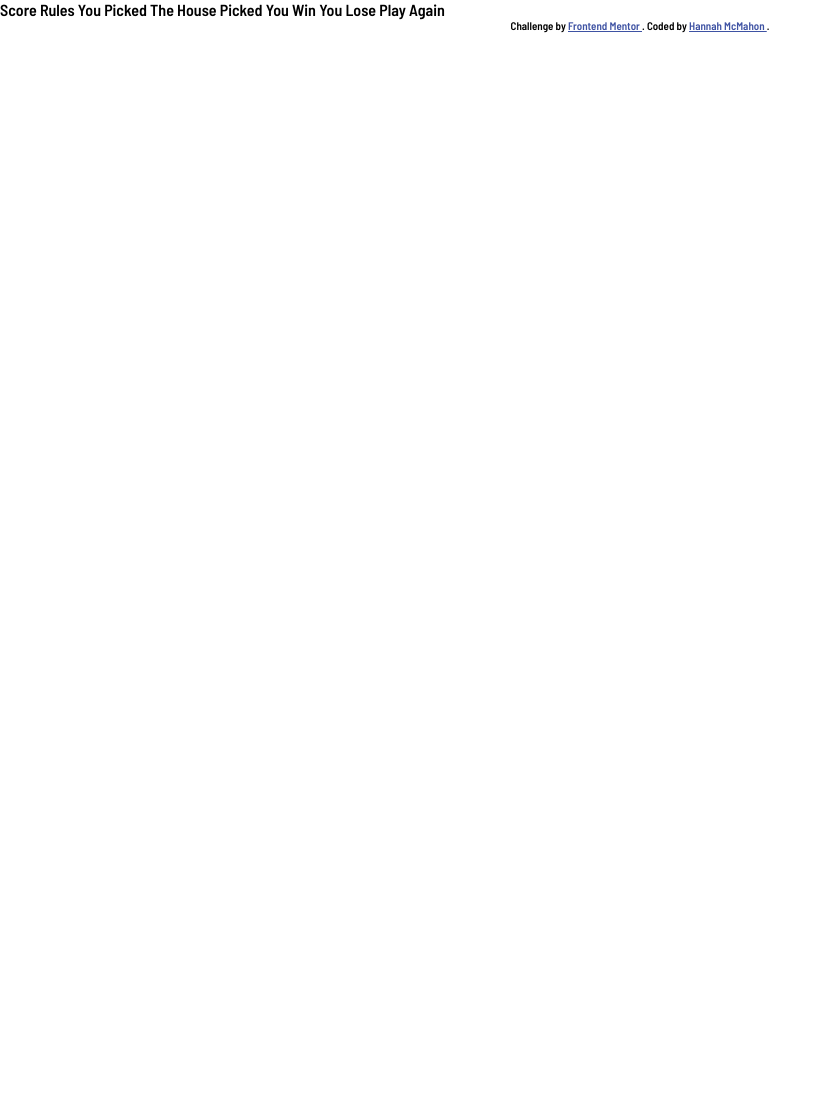
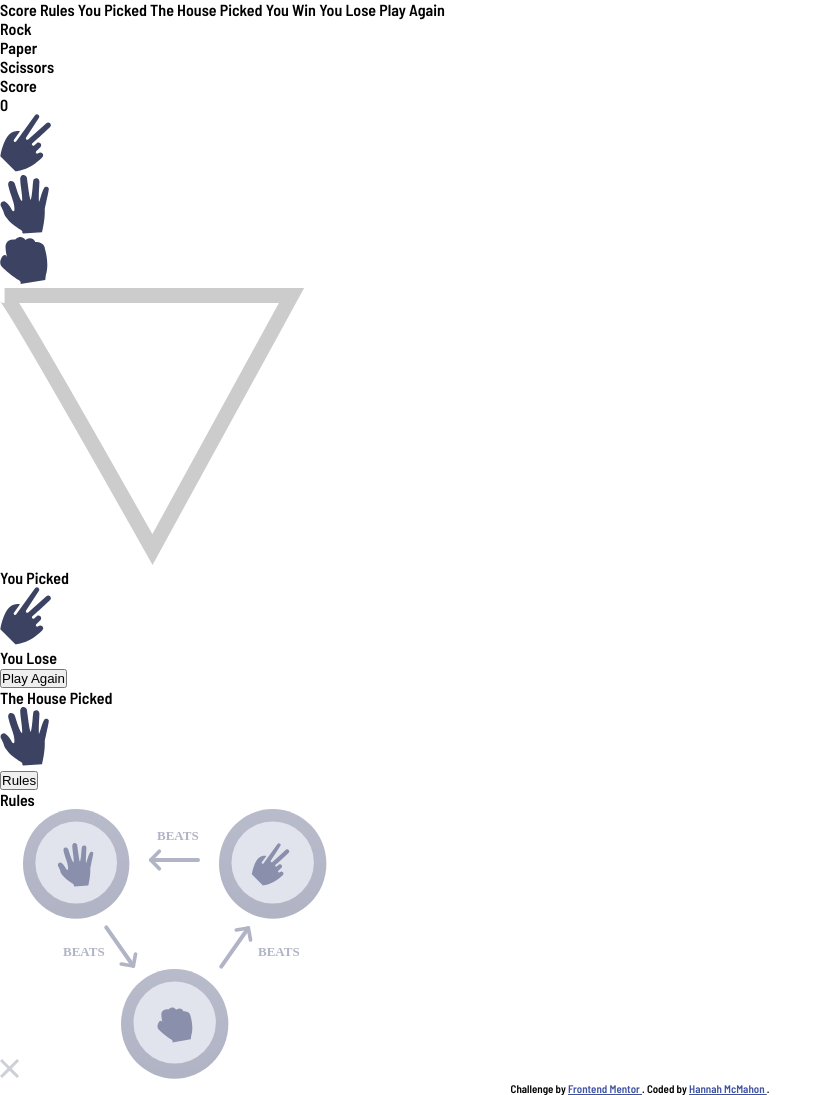
Before and after one commit to hannah-saurusrex/rock-paper-scissors, a website: page app/index.html in a window 1280 px wide. Shown: the whole page, without its empty margins (0-832 px from the left). Before the commit the page ends 800 px from the top, so only its background shows below. Drawn offline with Linux system fonts and the light colour scheme.

Commit message:
added initial build out of html, and some generic body styles

```diff
--- a/app/assets/styles/base/_global.css
+++ b/app/assets/styles/base/_global.css
@@ -1,8 +1,9 @@
+* {
+	margin: 0;
+	padding: 0;
+	box-sizing: border-box;
+}
+
 body {
-	margin: 0 auto;
 	font-family: "Barlow Semi Condensed", sans-serif;
 }
-
-.wrapper {
-	background: radial-gradient(#1f3756, #141539);
-}
--- /dev/null
+++ b/app/assets/styles/modules/_scoreboard.css
@@ -0,0 +1,3 @@
+.scoreboard {
+	width: 50%;
+}
--- a/app/assets/styles/styles.css
+++ b/app/assets/styles/styles.css
@@ -1,2 +1,4 @@
 @import "./base/_global.css";
 @import "./modules/_footer.css";
+@import "./modules/_container.css";
+@import "./modules/_scoreboard.css";
--- a/app/index.html
+++ b/app/index.html
@@ -22,14 +22,71 @@
 		Score Rules You Picked The House Picked You Win You Lose Play Again
 	</head>
 	<body>
-		<div class="wrapper">
-			<div class="score-panel"></div>
-
-			<div class="game-panel"></div>
-
-			<div class="rules-modal"></div>
+		<div class="container">
+			<div class="scoreboard">
+				<div>
+					<div>Rock</div>
+					<div>Paper</div>
+					<div>Scissors</div>
+				</div>
+			</div>
+			<div>
+				<div>Score</div>
+				<div id="score">0</div>
+			</div>
 		</div>
 
+		<div class="game">
+			<div id="option1">
+				<img src="assets/images/icon-scissors.svg" alt="scissors" />
+			</div>
+			<div id="option2">
+				<img src="assets/images/icon-paper.svg" alt="paper" />
+			</div>
+			<div id="option3">
+				<img src="assets/images/icon-rock.svg" alt="rock" />
+			</div>
+			<div class="triangle">
+				<img src="./assets/images/bg-triangle.svg" alt="triangle" />
+			</div>
+		</div>
+
+		<div class="match hide">
+			<div class="pick">
+				<div>You Picked</div>
+				<div class="emptyPick"></div>
+				<div id="myPick">
+					<img src="./assets/images/icon-scissors.svg" alt="scissors" />
+				</div>
+			</div>
+			<div class="result hide">
+				<div>You Lose</div>
+				<button id="reset">Play Again</button>
+			</div>
+			<div class="pick">
+				<div>The House Picked</div>
+				<div class="emptyPick"></div>
+				<div id="housePick" class="appear">
+					<img src="./assets/images/icon-paper.svg" alt="paper" />
+				</div>
+			</div>
+		</div>
+
+		<div class="button-container">
+			<button id="rules">Rules</button>
+		</div>
+
+		<div class="modal-container">
+			<div class="modal">
+				<div>Rules</div>
+				<img src="./assets/images/icon-close.svg" id="close" alt="close" />
+				<img
+					src="./assets/images/image-rules.svg"
+					id="rules"
+					alt="rules image"
+				/>
+			</div>
+		</div>
 		<footer>
 			<div class="attribution">
 				Challenge by
--- a/app/temp/styles/styles.css
+++ b/app/temp/styles/styles.css
@@ -1,2 +1,4 @@
 @import url(./base/_global.css);
 @import url(./modules/_footer.css);
+@import url(./modules/_container.css);
+@import url(./modules/_scoreboard.css);
```
Also changed, not shown: app/assets/styles/modules/_container.css (added).
